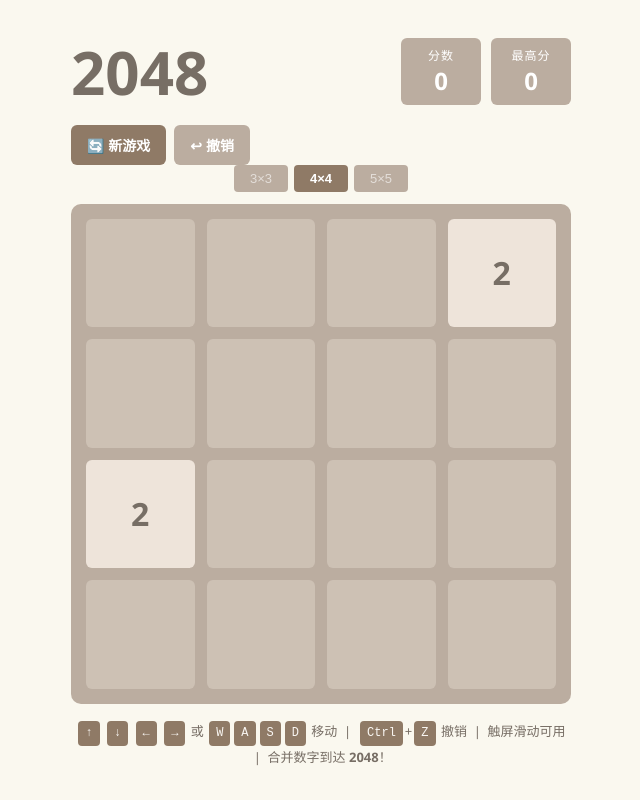
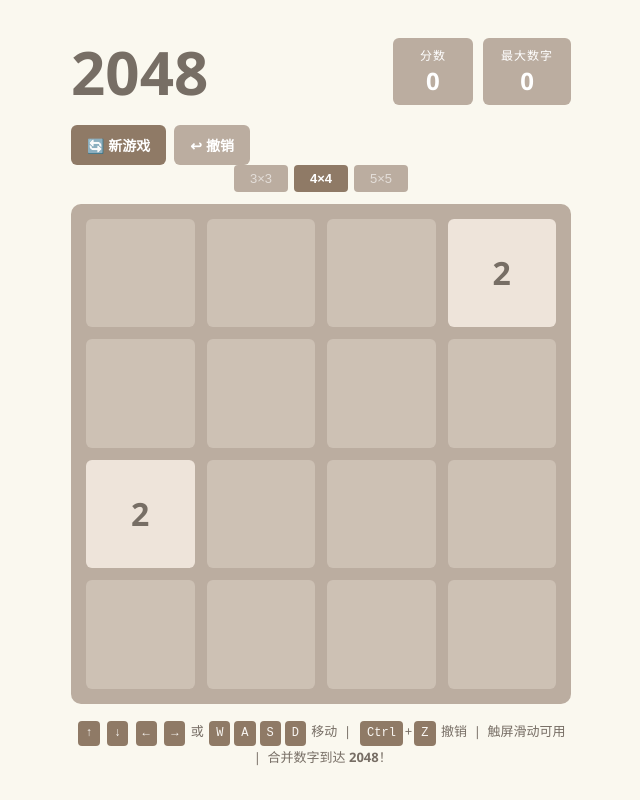
Before and after one commit to Yu-717/2408, a plain HTML site: page index.html in a window 1280 px wide. Shown: the whole page, without its empty margins (319-959 px from the left). Drawn offline with Linux system fonts and the light colour scheme.

Commit message:
fix: 最高分改为显示当前合成最大数字

```diff
--- a/index.html
+++ b/index.html
@@ -18,7 +18,7 @@
                     <div class="score-value" id="score">0</div>
                 </div>
                 <div class="score-box">
-                    <div class="score-label">最高分</div>
+                    <div class="score-label">最大数字</div>
                     <div class="score-value" id="best">0</div>
                 </div>
             </div>
--- a/src/game.js
+++ b/src/game.js
@@ -12,8 +12,8 @@ let board = [];
 /** @type {number} 当前分数 */
 let score = 0;
 
-/** @type {number} 历史最高分 */
-let bestScore = parseInt(localStorage.getItem('best2048')) || 0;
+/** @type {number} 历史最大数字（最高分） */
+let bestScore = parseInt(localStorage.getItem('bestTile2048')) || 0;
 
 /** @type {number} 棋盘边长 */
 let size = 4;
@@ -300,9 +300,10 @@ function doMove(dir) {
  */
 function updateScoreDisplay() {
     document.getElementById('score').textContent = score;
-    if (score > bestScore) {
-        bestScore = score;
-        localStorage.setItem('best2048', bestScore);
+    const maxTile = getMaxTile();
+    if (maxTile > bestScore) {
+        bestScore = maxTile;
+        localStorage.setItem('bestTile2048', bestScore);
         document.getElementById('best').textContent = bestScore;
         // 破纪录特效：闪金色
         const bestBox = document.getElementById('best').parentElement;
```
